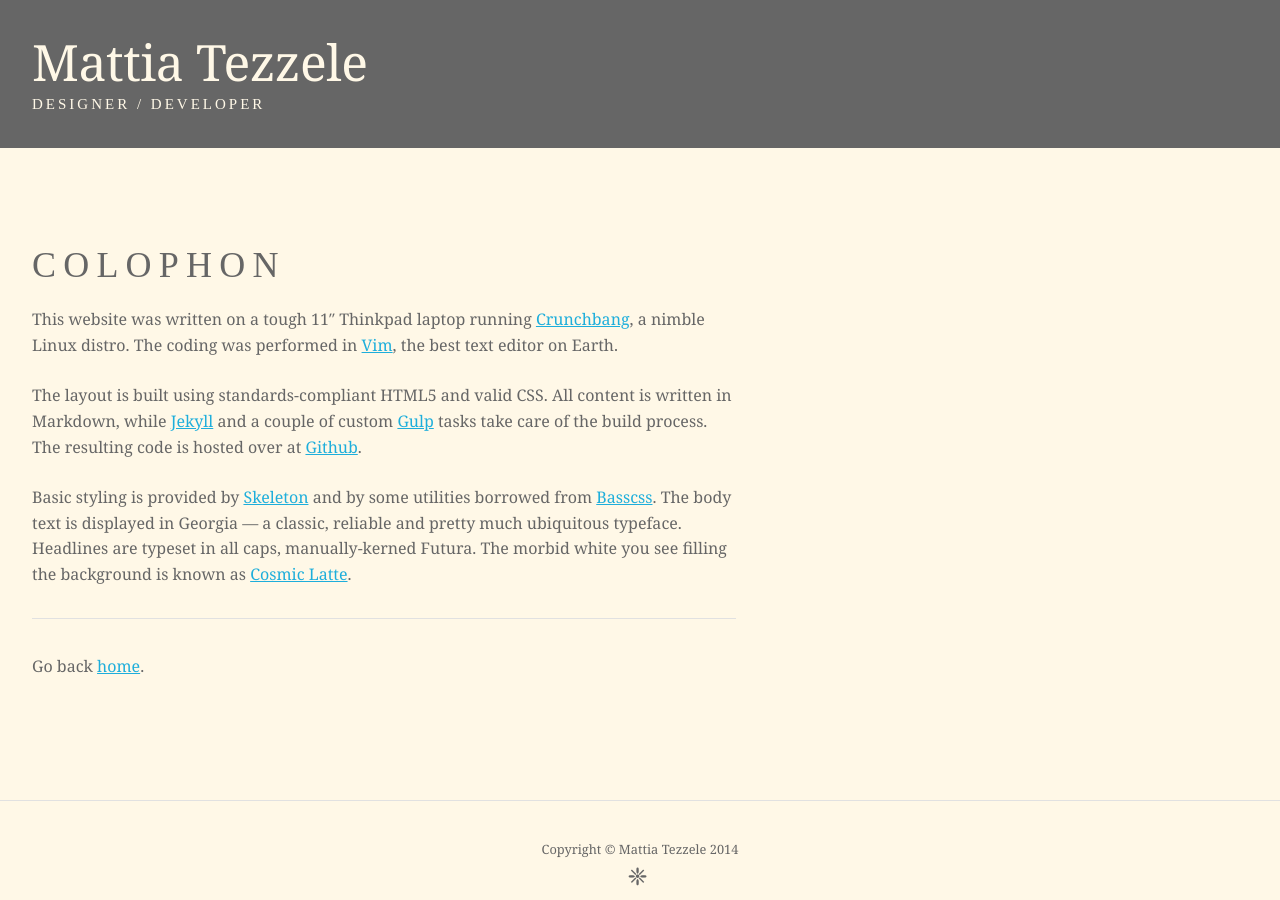
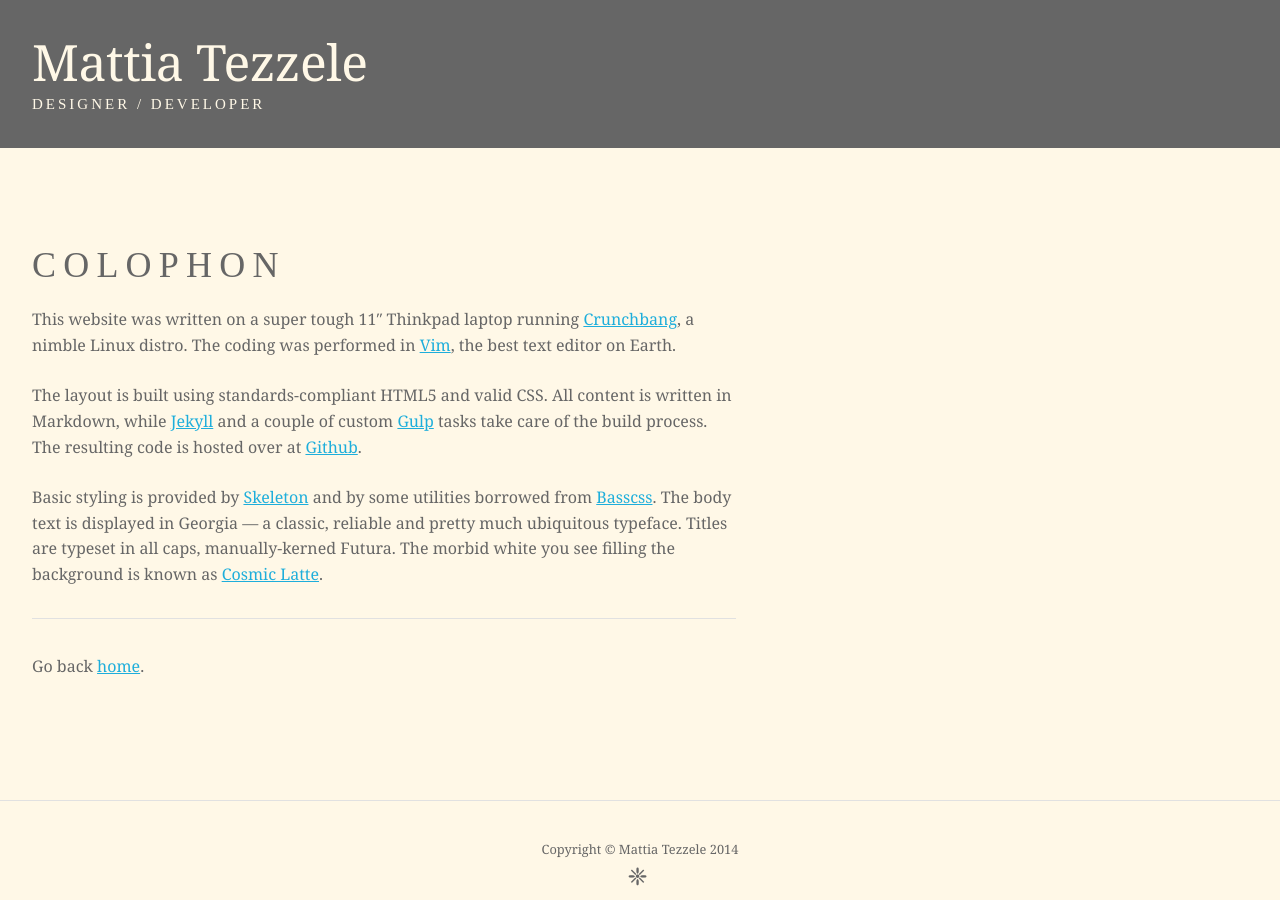
Before and after one commit to mrzool/mrzool.github.io, a Jekyll site: the page built from colophon/index.md, in a window 1280 px wide. Built offline with Jekyll 4.4.1, drawn with Linux system fonts in a browser that asks for light colours.

Commit message:
Content tweaks

```diff
--- a/colophon/index.md
+++ b/colophon/index.md
@@ -5,11 +5,11 @@ title: "Colophon"
 
 # {{page.title}}
 
-This website was written on a tough 11&Prime; Thinkpad laptop running [Crunchbang](http://crunchbang.org/), a nimble Linux distro. The coding was performed in [Vim](http://www.vim.org/), the best text editor on Earth.
+This website was written on a super tough 11&Prime; Thinkpad laptop running [Crunchbang](http://crunchbang.org/), a nimble Linux distro. The coding was performed in [Vim](http://www.vim.org/), the best text editor on Earth.
 
 The layout is built using standards-compliant HTML5 and valid CSS. All content is written in Markdown, while [Jekyll](http://jekyllrb.com/) and a couple of custom [Gulp](http://gulpjs.com/) tasks take care of the build process. The resulting code is hosted over at [Github](https://github.com/).
 
-Basic styling is provided by [Skeleton](http://getskeleton.com/) and by some utilities borrowed from [Basscss](http://www.basscss.com/).  The body text is displayed in Georgia --- a classic, reliable and pretty much ubiquitous typeface. Headlines are typeset in all caps, manually-kerned Futura. The morbid white you see filling the background is known as [Cosmic Latte](http://en.wikipedia.org/wiki/Cosmic_latte).
+Basic styling is provided by [Skeleton](http://getskeleton.com/) and by some utilities borrowed from [Basscss](http://www.basscss.com/).  The body text is displayed in Georgia --- a classic, reliable and pretty much ubiquitous typeface. Titles are typeset in all caps, manually-kerned Futura. The morbid white you see filling the background is known as [Cosmic Latte](http://en.wikipedia.org/wiki/Cosmic_latte).
 
 * * * * *
 
```
